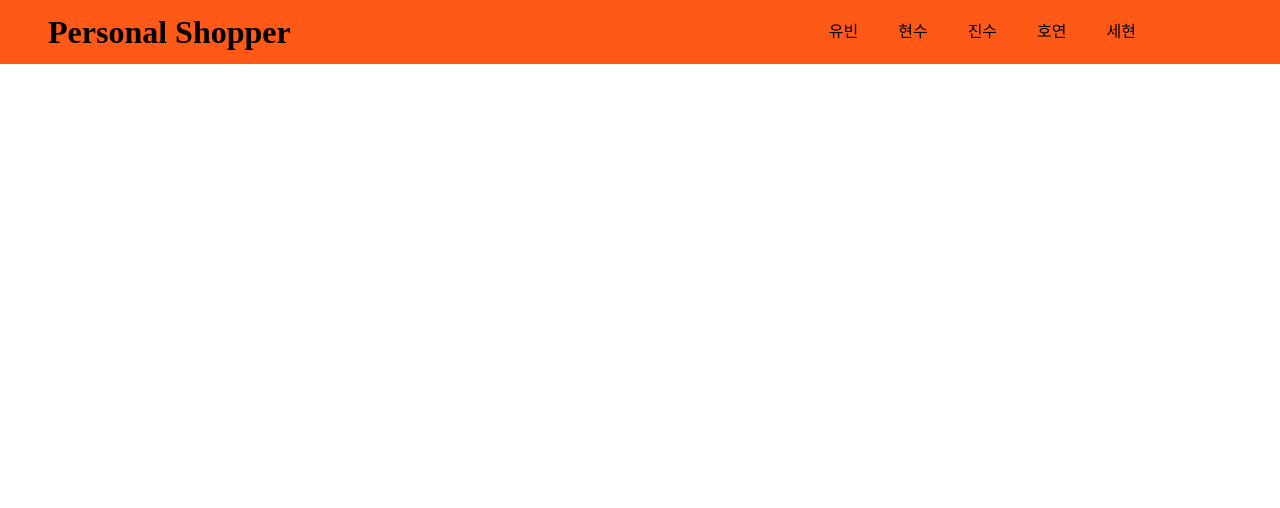
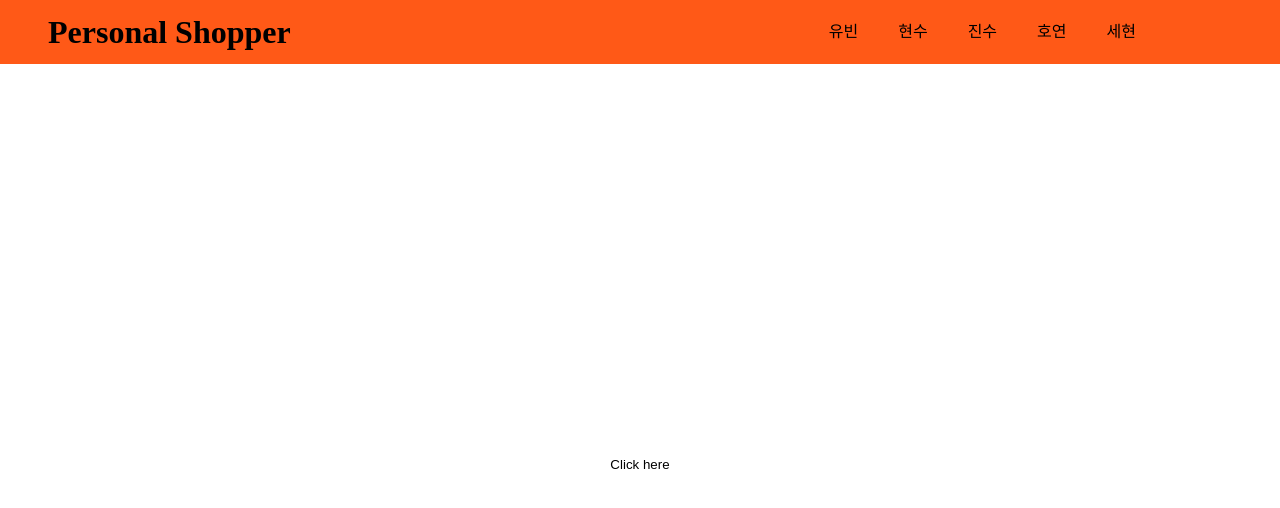
Before and after one commit to PersonalShopperDev/Web-Front-end, a Next.js app: page / in a window 1280 px wide. Shown: the top 508 px of the page. Built offline with nearby package versions, Linux system fonts and the light colour scheme.

Commit message:
fix: check navigation, modal

```diff
--- a/pages/index.tsx
+++ b/pages/index.tsx
@@ -1,15 +1,23 @@
-import Layout from "../src/layouts/default";
-import Navigation from '../src/components/navigation';
-import StylistListView from "../src/templates/stylistListView";
+import { useState } from 'react';
+import Layout from "src/layouts/default";
+import Navigation from 'src/components/navigation';
+import Modal from 'src/components/modal';
+import styles from 'sass/modal.module.scss';
 
 export default function Home() {
+  const [showModal, setShowModal] = useState(false);
   return (
     <Layout
-      Main={
-        <StylistListView />
+      Header={
+        <Navigation />
       }
-      Navigation={
-        <Navigation />
+      children={
+        <div className={styles.background}>
+          <button onClick={() => setShowModal(!showModal)}>
+            Click here
+          </button>
+          <Modal showModal={showModal} setShowModal={setShowModal}/>
+        </div>
       }
     />
   )
```
